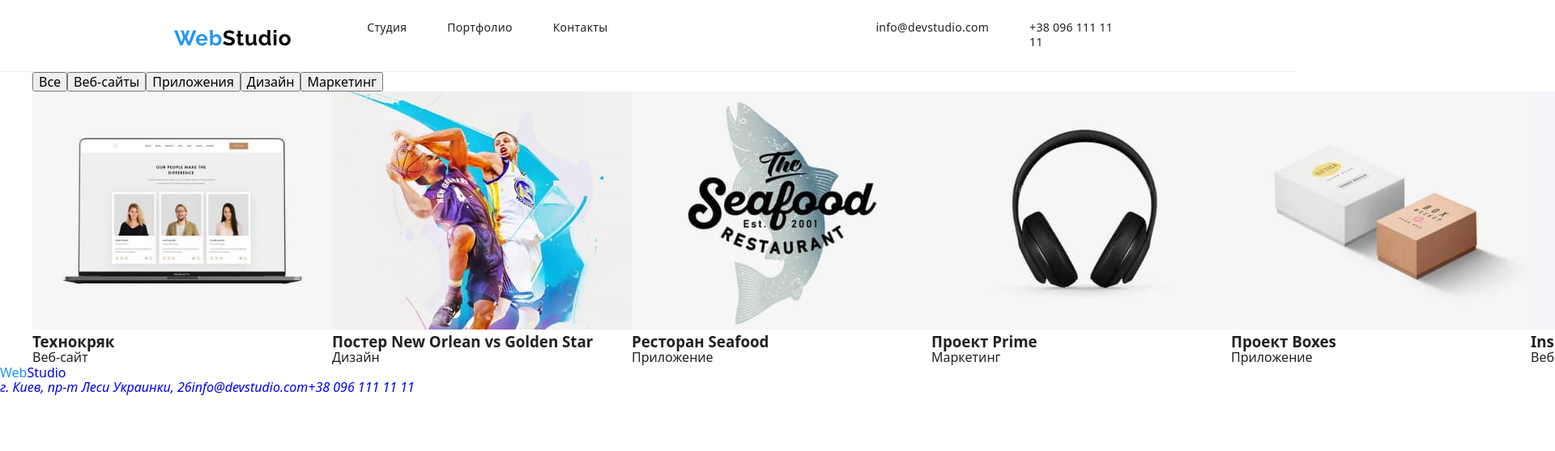
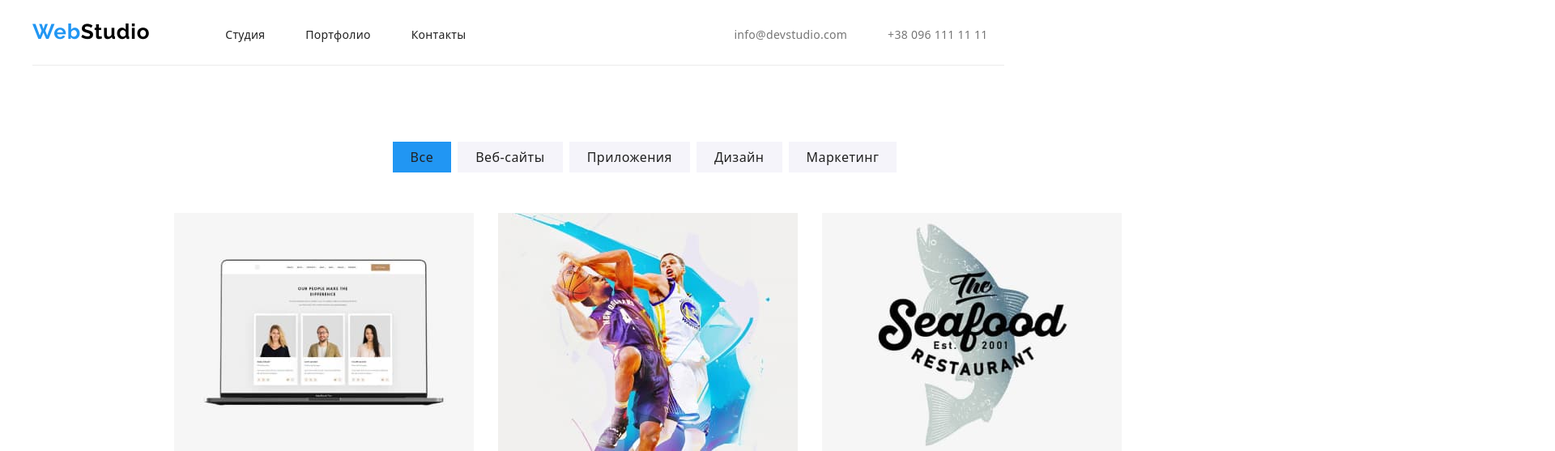
Before and after one commit to iankaFil/goit-markup-hw-03, a plain HTML site: page portfolio.html in a window 1280 px wide. Both pictures are taken after a click on the button "Все". Shown: the top 557 px of the page at 81% size, 1920 px wide, since content can reach past the window. Drawn offline with Linux system fonts and the light colour scheme.

Commit message:
Complete homework

```diff
--- a/css/styles.css
+++ b/css/styles.css
@@ -8,6 +8,7 @@
   --black-color: #000;
   --main-button-hover: #188ce8;
   --header-border: #ececec;
+  --image-border: #eeee;
 }
 body {
   font-family: "Roboto", sans-serif;
@@ -23,38 +24,68 @@ h3,
 p {
   margin: 0;
 }
-.container {
-  width: 1200px;
-  margin: 0 auto;
+.menu-items,
+.contact-items,
+.case-items,
+.work-list-items,
+.list-items,
+.btn-items {
+  display: flex;
 }
 ul {
   list-style: none;
-  display: flex;
   padding: 0;
+}
+.container {
+  max-width: 1200px;
+  margin: 0 auto;
+  padding-left: 15px;
+  padding-right: 15px;
 }
 .section {
   width: 1600px;
-  margin: 0 auto;
-  padding: 94px 0;
+  padding-top: 94px;
+  padding-bottom: 94px;
+  margin-left: auto;
+  margin-right: auto;
 }
 a {
   text-decoration: none;
 }
+.visually-hidden {
+  position: absolute;
+  width: 1px;
+  height: 1px;
+  margin: -1px;
+  border: 0;
+  padding: 0;
+  white-space: nowrap;
+  clip-path: inset(100%);
+  clip: rect(0 0 0 0);
+  overflow: hidden;
+}
 .header {
   width: 1600px;
   display: flex;
-  padding: 24px 215px 25px;
+  padding: 24px 0 25px;
   border-bottom: 1px solid var(--header-border);
 }
 .logo {
   font-family: "Raleway", sans-serif;
   font-weight: 700;
   font-size: 26px;
-  line-height: 31px;
+  line-height: 1.19;
   letter-spacing: 0.03em;
   color: var(--black-color);
-  padding-top: 8px;
   padding-right: 0;
+}
+.logo-footer {
+  font-family: "Raleway", sans-serif;
+  font-weight: 700;
+  font-size: 26px;
+  line-height: 1.19;
+  letter-spacing: 0.03em;
+  color: var(--white-color);
 }
 .accent {
   color: var(--accent-color);
@@ -63,15 +94,19 @@ a {
 .contacts {
   font-weight: 500;
   font-size: 14px;
-  line-height: 16px;
+  line-height: 1.14;
   letter-spacing: 0.02em;
-  color: var(--text-color);
 }
-
 .nav-item:hover,
 .nav-item:focus {
   color: var(--accent-color);
   cursor: pointer;
+}
+.nav-item {
+  color: var(--text-color);
+}
+.contacts {
+  color: var(--sub-text-color);
 }
 .contacts:hover,
 .contacts:focus {
@@ -80,8 +115,7 @@ a {
 }
 .menu-item,
 .contact-item {
-  padding-left: 0;
-  padding-right: 50px;
+  padding: 9px 50px 0 0;
 }
 .menu-item:first-of-type {
   padding-left: 93px;
@@ -98,7 +132,7 @@ a {
 .main-title {
   font-weight: 900;
   font-size: 44px;
-  line-height: 60px;
+  line-height: 1.36;
   text-align: center;
   letter-spacing: 0.06em;
   text-transform: uppercase;
@@ -108,7 +142,7 @@ a {
 .main-button {
   font-weight: 700;
   font-size: 16px;
-  line-height: 30px;
+  line-height: 1.875;
   display: flex;
   align-items: center;
   letter-spacing: 0.06em;
@@ -128,31 +162,141 @@ a {
 .main-button:focus {
   background: var(--main-button-hover);
 }
-
-.image-items {
-  display: flex;
-  justify-content: space-between;
-}
-.image-item {
+.case-item {
   padding-right: 30px;
 }
 .subtitle {
   font-weight: 700;
   font-size: 14px;
-  line-height: 16px;
+  line-height: 1.14;
   letter-spacing: 0.03em;
   text-transform: uppercase;
 }
 .title {
   font-weight: 700;
   font-size: 36px;
-  line-height: 42px;
+  line-height: 1.17;
   text-align: center;
   letter-spacing: 0.03em;
+  margin-bottom: 50px;
 }
-.work-list-items {
-  margin-left: 215px;
+.work {
+  margin-top: -94px;
 }
 .work-list-item {
   padding-right: 30px;
 }
+.user {
+  background: var(--section-color);
+}
+.user-card {
+  margin-right: 30px;
+  box-shadow: 0px 1px 3px rgba(0, 0, 0, 0.12), 0px 1px 1px rgba(0, 0, 0, 0.14),
+    0px 2px 1px rgba(0, 0, 0, 0.2);
+  border-radius: 0px 0px 4px 4px;
+  background: var(--white-color);
+}
+.user-name {
+  font-weight: 500;
+  font-size: 16px;
+  line-height: 1.19;
+  text-align: center;
+  letter-spacing: 0.03em;
+  padding-top: 30px;
+  padding-bottom: 10px;
+}
+.user-desc {
+  font-weight: 400;
+  font-size: 16px;
+  line-height: 1.19;
+  text-align: center;
+  letter-spacing: 0.03em;
+  color: var(--sub-text-color);
+  padding-bottom: 30px;
+}
+.footer {
+  background: var(--background-color);
+  padding-top: 60px;
+  padding-bottom: 60px;
+}
+.address-list-item {
+  margin-top: 9px;
+}
+.address-list-item:first-child {
+  margin-top: 20px;
+}
+.address {
+  font-weight: 400;
+  font-size: 14px;
+  line-height: 1.71;
+  letter-spacing: 0.03em;
+  color: var(--white-color);
+  font-style: normal;
+}
+.address-item {
+  font-weight: 400;
+  font-size: 14px;
+  line-height: 1.71;
+  letter-spacing: 0.03em;
+  color: var(--sub-text-color);
+  font-style: normal;
+}
+.button {
+  font-weight: 500;
+  font-size: 16px;
+  line-height: 1.625;
+  letter-spacing: 0.03em;
+  color: var(--text-color);
+  background: var(--section-color);
+  border: 0;
+  padding: 6px 22px;
+  margin-right: 8px;
+  margin-bottom: 50px;
+}
+.button:hover,
+.button:focus {
+  background: var(--accent-color);
+  cursor: pointer;
+}
+.btn-items {
+  justify-content: center;
+}
+.product-items {
+  display: flex;
+  flex-wrap: wrap;
+  margin-right: -30px;
+}
+.product-items > .product-item {
+  background: var(--white-color);
+
+  margin-bottom: 30px;
+  margin-right: 30px;
+  flex-basis: calc(100% / 3 - 30px);
+}
+.product-item:nth-child(3n + 3) {
+  margin-right: 0;
+}
+
+.image-name {
+  font-weight: 700;
+  font-size: 18px;
+  line-height: 2;
+  letter-spacing: 0.06em;
+  color: var(--text-color);
+  padding-top: 20px;
+  padding-left: 24px;
+  border: 1px solid var(--image-border);
+  border-top: none;
+  border-bottom: none;
+}
+.image-desc {
+  font-weight: 400;
+  font-size: 16px;
+  line-height: 2.3;
+  letter-spacing: 0.03em;
+  color: var(--sub-text-color);
+  padding-bottom: 20px;
+  padding-left: 24px;
+  border: 1px solid var(--image-border);
+  border-top: none;
+}
--- a/portfolio.html
+++ b/portfolio.html
@@ -45,8 +45,10 @@
         </ul>
       </div>
     </header>
-    <section class="container">
-      <ul class="list-items">
+    <section class="section">
+      <div class="container">
+        <h2 class="visually-hidden">Список</h2>
+        <ul class="btn-items">
           <li><button class="button" type="button">Все</button></li>
           <li><button class="button" type="button">Веб-сайты</button></li>
           <li><button class="button" type="button">Приложения</button></li>
@@ -121,16 +123,20 @@
             <p class="image-desc">Приложение</p>
           </li>
         </ul>
+      </div>
     </section>
 
-    <footer class="footer-container">
-      <a href="index.html" class="logo-footer"
-        ><span class="accent logo-footer">Web</span>Studio</a
+    <footer class="footer section">
+      <div class="container">
+        <a href="index.html" class="logo-footer">
+          <span class="accent logo-footer">Web</span>Studio</a
         >
         <address class="address-list">
           <ul class="address-items">
             <li class="address-list-item">
-            <a href="adress" class="address">г. Киев, пр-т Леси Украинки, 26</a>
+              <a href="adress" class="address"
+                >г. Киев, пр-т Леси Украинки, 26</a
+              >
             </li>
             <li class="address-list-item">
               <a href="mailto:info@devstudio.com" class="address-item"
@@ -144,6 +150,7 @@
             </li>
           </ul>
         </address>
+      </div>
     </footer>
   </body>
 </html>
```
Also changed, not shown: index.html (+20 -14 lines). Lines whose indentation alone changed are shown as unchanged.
